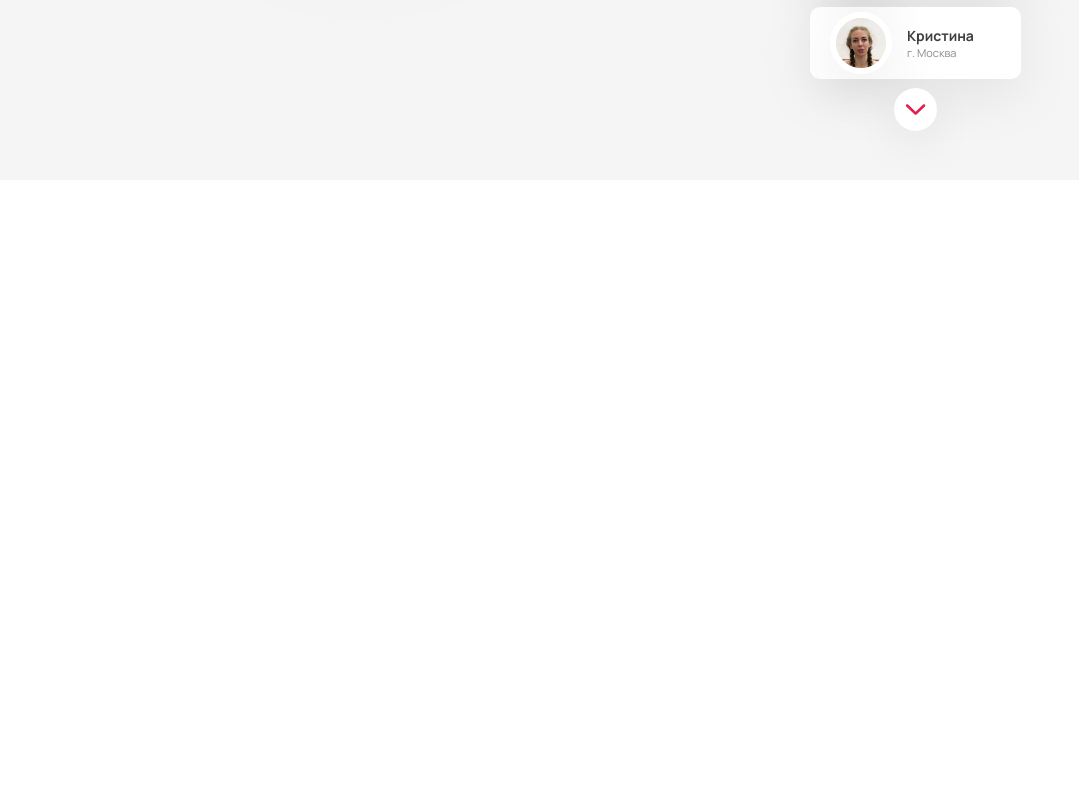
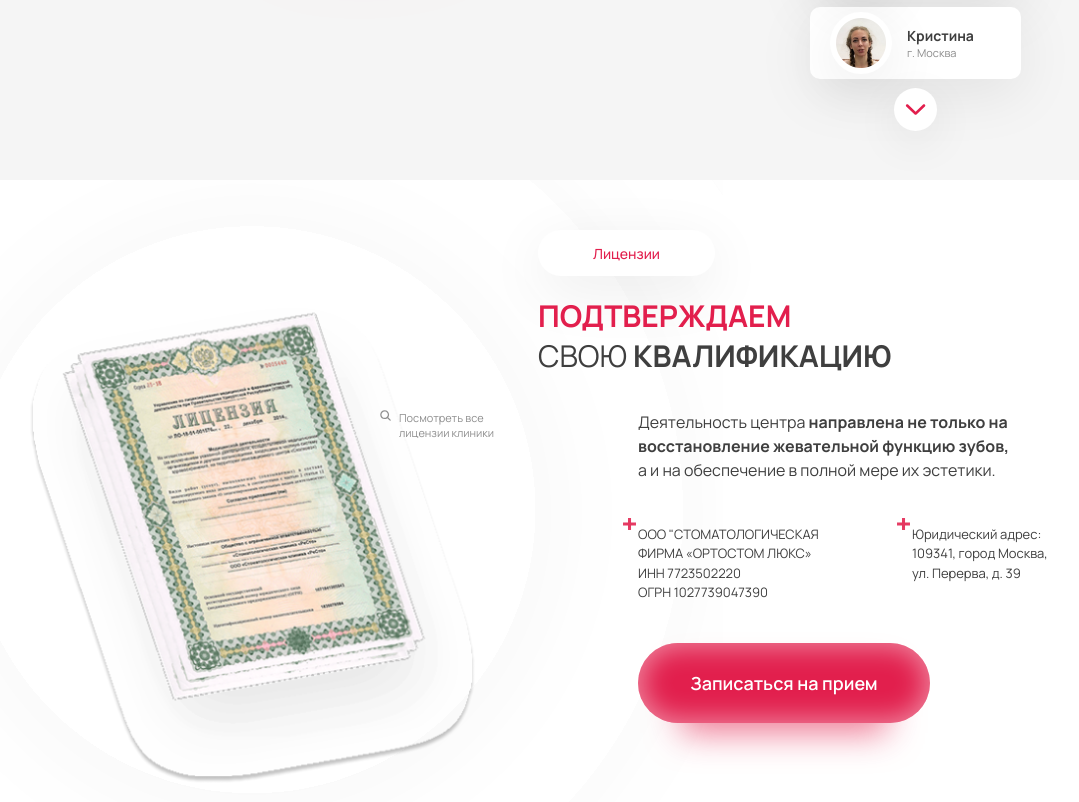
Before and after one commit to Milefik/TestDentist, a plain HTML site: page index.html in a window 1280 px wide. Shown: the part 4508-5310 px from the top of the page, without its empty margins (92-1171 px from the left). Before the commit the page ends 4738 px from the top, so only its background shows below. Drawn offline with Linux system fonts and the light colour scheme.

Commit message:
Section licenses coding

```diff
--- a/css/style.css
+++ b/css/style.css
@@ -841,7 +841,7 @@ button {
 
 .principles__images-container {
 	position: absolute;
-	background-image: url(../images/principles-bg.svg);
+	background-image: url(../images/circles-bg.svg);
 	background-repeat: no-repeat;
 	width: 100%;
 	height: 200%;
@@ -1182,3 +1182,118 @@ button {
 .responses__arrow--bottom {
 	transform: rotate(90deg);
 }
+
+.licenses__container {
+	position: relative;
+}
+
+.licenses__image {
+	position: absolute;
+	background-image: url(../images/circles-bg.svg);
+	background-repeat: no-repeat;
+	width: 100%;
+	height: 200%;
+	top: -406px;
+	left: -405px;
+	z-index: -1;
+}
+
+.licenses__license {
+	margin: 484px 0 0 466px;
+	max-width: 447px;
+	max-height: 476px;
+}
+
+.licenses__lock-container {
+	position: absolute;
+	display: flex;
+	align-items: flex-start;
+	top: 180px;
+	left: 412px;
+}
+
+.licenses__magnifier {
+	margin-right: 8px;
+}
+
+.licenses__p-lock {
+	font-size: 11px;
+	color: #8f8f8f;
+	width: 98px;
+}
+
+.licenses__text-container {
+	max-width: min-content;
+	margin: 0 30px 0 auto;
+}
+
+.licenses__title-container {
+	width: 177px;
+	height: 46px;
+	margin-bottom: 20px;
+}
+
+.licenses__tittle {
+	font-weight: 500;
+	font-size: 14px;
+}
+
+.licenses__h2 {
+	font-weight: 400;
+	font-size: 30px;
+	line-height: 133%;
+	text-transform: uppercase;
+	max-width: 362px;
+	margin-bottom: 34px;
+}
+
+.font-weight--700 {
+	font-weight: 700;
+}
+
+.licenses__text {
+	margin-left: 100px;
+}
+
+.licenses__p {
+	font-size: 16px;
+	line-height: 150%;
+	max-width: 380px;
+	margin-bottom: 43px;
+}
+
+.licenses__details {
+	position: relative;
+	display: flex;
+	margin-bottom: 40px;
+}
+
+.licenses__plus-1 {
+	position: absolute;
+	left: -15px;
+	top: -7px;
+}
+
+.licenses__plus-2 {
+	position: absolute;
+	left: 259px;
+	top: -7px;
+}
+
+.licenses__p-details {
+	font-size: 13px;
+	line-height: 150%;
+	width: 186px;
+	margin-right: 88px;
+}
+
+.licenses__p-details:last-child {
+	margin-right: 0;
+}
+
+.licenses__button {
+	position: relative;
+	width: 292px;
+	height: 80px;
+	font-size: 18px;
+}
--- a/index.html
+++ b/index.html
@@ -364,5 +364,32 @@
 			</div>
 		</div>
 	</section>
+	<section class="licenses">
+		<div class="container licenses__container">
+			<div class="licenses__image">
+				<img src="images/license.png" alt="License" class="licenses__license">
+			</div>
+			<div class="licenses__lock-container">
+				<img src="images/magnifier.svg" alt="Magnifier" class="licenses__magnifier">
+				<p class="licenses__p-lock">Посмотреть все лицензии клиники</p>
+			</div>
+			<div class="licenses__text-container">
+				<div class="licenses__title-container title-container">
+					<p class="licenses__tittle text-red">Лицензии</p>
+				</div>
+				<h2 class="licenses__h2"><span class="font-weight--700 text-red">Подтверждаем</span> <br>свою <span class="font-weight--700">квалификацию</span></h2>
+				<div class="licenses__text">
+					<p class="licenses__p">Деятельность центра <span class="font-weight--700">направлена не только на восстановление жевательной функцию зубов,</span> а и на обеспечение в полной мере их эстетики.</p>
+					<div class="licenses__details">
+						<img src="images/plus.svg" alt="Plus" class="licenses__plus-1">
+						<img src="images/plus.svg" alt="Plus" class="licenses__plus-2">
+						<p class="licenses__p-details">ООО "СТОМАТОЛОГИЧЕСКАЯ ФИРМА «ОРТОСТОМ ЛЮКС» ИНН 7723502220 <br>ОГРН 1027739047390</p>
+						<p class="licenses__p-details">Юридический адрес: <br>109341, город Москва, <br>ул. Перерва, д. 39</p>
+					</div>
+					<button class="licenses__button button--red">Записаться на прием</button>
+				</div>
+			</div>
+		</div>
+	</section>
 </body>
 </html>
```
Also changed, not shown: images/circles-bg.svg (renamed from images/principles-bg.svg), images/license.png (added), images/magnifier.svg (added), images/plus.svg (added).
